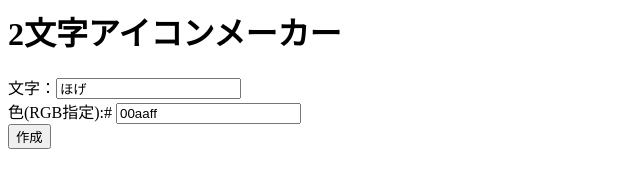
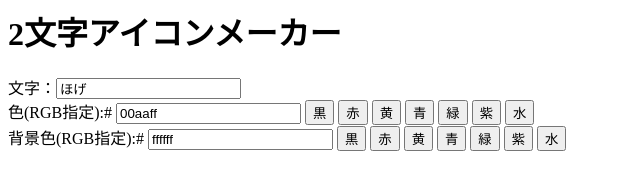
Before and after one commit to ebiyu/futamoji, a plain HTML site: page index.html in a window 1280 px wide. Shown: the whole page, without its empty margins (0-640 px from the left). Drawn offline with Linux system fonts and the light colour scheme.

Commit message:
[add] 背景色と色のボタンを追加

```diff
--- a/index.html
+++ b/index.html
@@ -1,9 +1,24 @@
 <h1>2文字アイコンメーカー</h1>
 
 <form name="js">
-文字：<input type="text" name="moji" value="ほげ"><br>
-色(RGB指定):# <input type="text" name="colb" value="00aaff"><br>
-<input type="button" value="作成" onclick="create()">
+文字：<input type="text" name="moji" value="ほげ" onInput="create()"><br>
+色(RGB指定):# <input type="text" name="colf" value="00aaff" onInput="create()">
+<input type="button" value="黒" onclick="document.js.colf.value='000000';create()">
+<input type="button" value="赤" onclick="document.js.colf.value='ff0000';create()">
+<input type="button" value="黄" onclick="document.js.colf.value='ffff00';create()">
+<input type="button" value="青" onclick="document.js.colf.value='0000ff';create()">
+<input type="button" value="緑" onclick="document.js.colf.value='00ff00';create()">
+<input type="button" value="紫" onclick="document.js.colf.value='ff00ff';create()">
+<input type="button" value="水" onclick="document.js.colf.value='00ffff';create()"><br>
+
+背景色(RGB指定):# <input type="text" name="colb" value="ffffff" onInput="create()">
+<input type="button" value="黒" onclick="document.js.colb.value='000000';create()">
+<input type="button" value="赤" onclick="document.js.colb.value='ff0000';create()">
+<input type="button" value="黄" onclick="document.js.colb.value='ffff00';create()">
+<input type="button" value="青" onclick="document.js.colb.value='0000ff';create()">
+<input type="button" value="緑" onclick="document.js.colb.value='00ff00';create()">
+<input type="button" value="紫" onclick="document.js.colb.value='ff00ff';create()">
+<input type="button" value="水" onclick="document.js.colb.value='00ffff';create()"><br>
 </form>
 
 <canvas id="cv1" width="480" height="480"></canvas>
@@ -15,14 +30,15 @@ cv1.style.display='none';
 //canvasにランダムなカラーラインを描く関数
 function create()
 {
-    var col='#'+document.js.colb.value;
+    var colb='#'+document.js.colb.value;
+    var colf='#'+document.js.colf.value;
     var moji=document.js.moji.value;
 
-    ctx.fillStyle='#ffffff';
+    ctx.fillStyle=colb;
     ctx.fillRect(0,0,480,480);
 
-    ctx.strokeStyle = col;
-    ctx.fillStyle=col;
+    ctx.strokeStyle = colf;
+    ctx.fillStyle=colf;
 
     ctx.lineWidth=15;
     ctx.beginPath();
```
